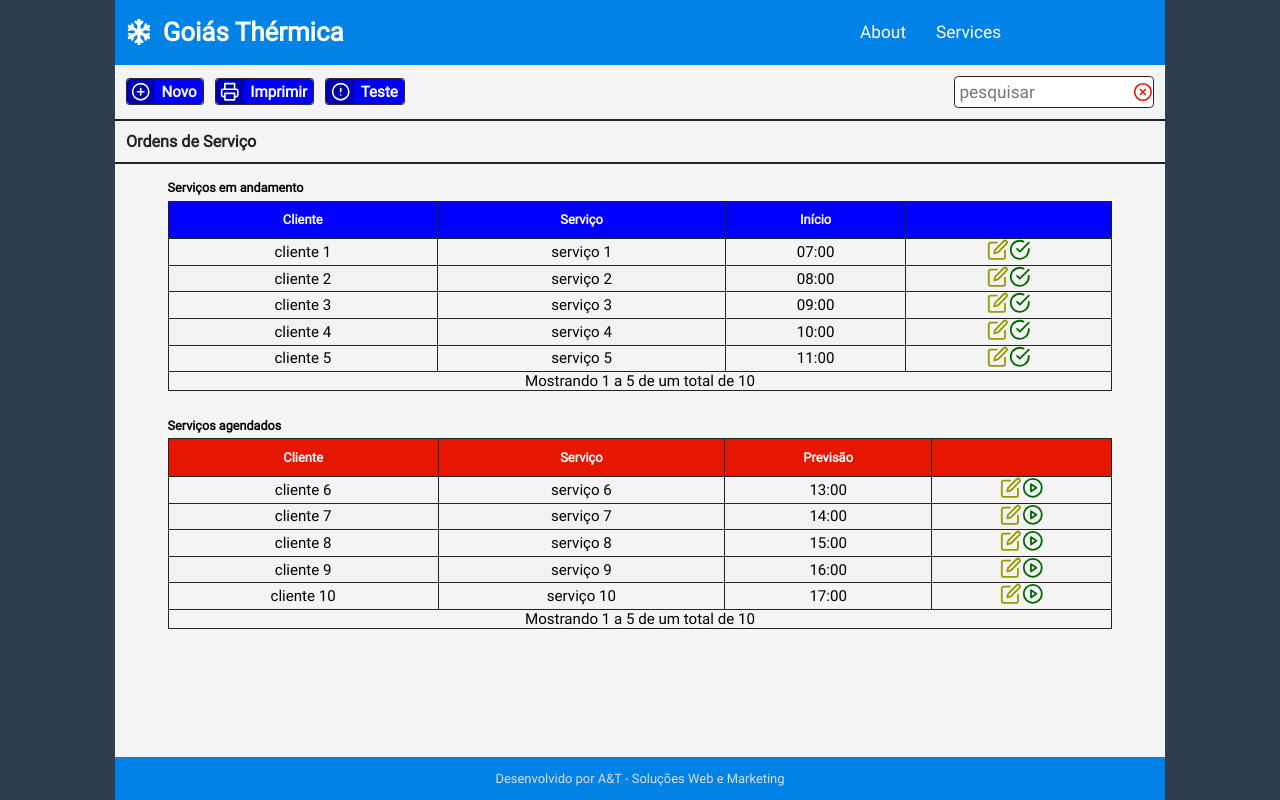
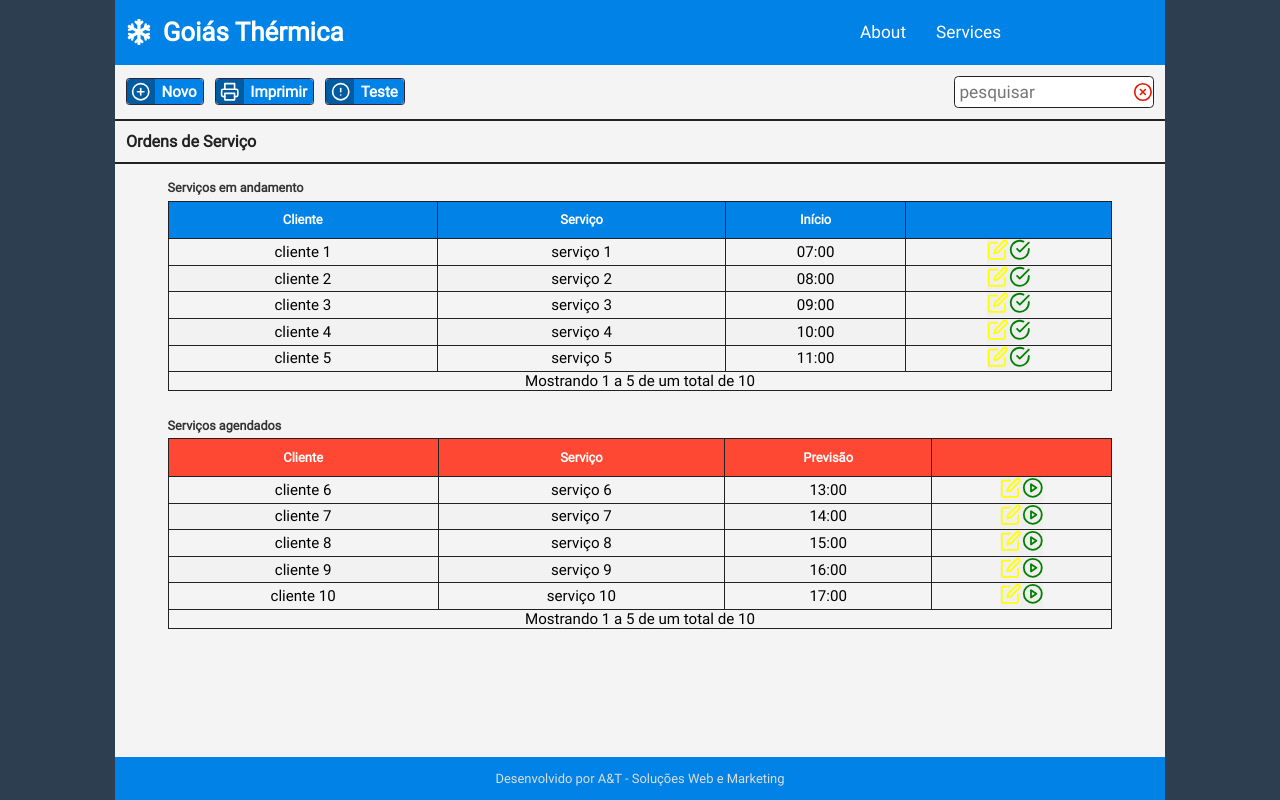
Before and after one commit to andredavid1/goiasthermica, a React (Create React App) app: page / in a window 1280 px wide. Built offline with nearby package versions, Linux system fonts and the light colour scheme.

Commit message:
refactor: improving colors tables

```diff
--- a/src/pages/Home/index.tsx
+++ b/src/pages/Home/index.tsx
@@ -1,4 +1,3 @@
-import { shade } from 'polished';
 import React from 'react';
 import {
   FiAlertCircle,
@@ -78,8 +77,12 @@ const Home: React.FC = () => (
             <td>serviço 1</td>
             <td>07:00</td>
             <td>
-              <FiEdit color={shade(0.4, 'yellow')} />
-              <FiCheckCircle color={shade(0.2, 'green')} />
+              <button className="warning" type="button">
+                <FiEdit />
+              </button>
+              <button className="success" type="button">
+                <FiCheckCircle />
+              </button>
             </td>
           </tr>
           <tr>
@@ -87,8 +90,12 @@ const Home: React.FC = () => (
             <td>serviço 2</td>
             <td>08:00</td>
             <td>
-              <FiEdit color={shade(0.4, 'yellow')} />
-              <FiCheckCircle color={shade(0.2, 'green')} />
+              <button className="warning" type="button">
+                <FiEdit />
+              </button>
+              <button className="success" type="button">
+                <FiCheckCircle />
+              </button>
             </td>
           </tr>
           <tr>
@@ -96,8 +103,12 @@ const Home: React.FC = () => (
             <td>serviço 3</td>
             <td>09:00</td>
             <td>
-              <FiEdit color={shade(0.4, 'yellow')} />
-              <FiCheckCircle color={shade(0.2, 'green')} />
+              <button className="warning" type="button">
+                <FiEdit />
+              </button>
+              <button className="success" type="button">
+                <FiCheckCircle />
+              </button>
             </td>
           </tr>
           <tr>
@@ -105,8 +116,12 @@ const Home: React.FC = () => (
             <td>serviço 4</td>
             <td>10:00</td>
             <td>
-              <FiEdit color={shade(0.4, 'yellow')} />
-              <FiCheckCircle color={shade(0.2, 'green')} />
+              <button className="warning" type="button">
+                <FiEdit />
+              </button>
+              <button className="success" type="button">
+                <FiCheckCircle />
+              </button>
             </td>
           </tr>
           <tr>
@@ -114,8 +129,12 @@ const Home: React.FC = () => (
             <td>serviço 5</td>
             <td>11:00</td>
             <td>
-              <FiEdit color={shade(0.4, 'yellow')} />
-              <FiCheckCircle color={shade(0.2, 'green')} />
+              <button className="warning" type="button">
+                <FiEdit />
+              </button>
+              <button className="success" type="button">
+                <FiCheckCircle />
+              </button>
             </td>
           </tr>
         </tbody>
@@ -145,8 +164,12 @@ const Home: React.FC = () => (
             <td>serviço 6</td>
             <td>13:00</td>
             <td>
-              <FiEdit color={shade(0.4, 'yellow')} />
-              <FiPlayCircle color={shade(0.2, 'green')} />
+              <button className="warning" type="button">
+                <FiEdit />
+              </button>
+              <button className="success" type="button">
+                <FiPlayCircle />
+              </button>
             </td>
           </tr>
           <tr>
@@ -154,8 +177,12 @@ const Home: React.FC = () => (
             <td>serviço 7</td>
             <td>14:00</td>
             <td>
-              <FiEdit color={shade(0.4, 'yellow')} />
-              <FiPlayCircle color={shade(0.2, 'green')} />
+              <button className="warning" type="button">
+                <FiEdit />
+              </button>
+              <button className="success" type="button">
+                <FiPlayCircle />
+              </button>
             </td>
           </tr>
           <tr>
@@ -163,8 +190,12 @@ const Home: React.FC = () => (
             <td>serviço 8</td>
             <td>15:00</td>
             <td>
-              <FiEdit color={shade(0.4, 'yellow')} />
-              <FiPlayCircle color={shade(0.2, 'green')} />
+              <button className="warning" type="button">
+                <FiEdit />
+              </button>
+              <button className="success" type="button">
+                <FiPlayCircle />
+              </button>
             </td>
           </tr>
           <tr>
@@ -172,8 +203,12 @@ const Home: React.FC = () => (
             <td>serviço 9</td>
             <td>16:00</td>
             <td>
-              <FiEdit color={shade(0.4, 'yellow')} />
-              <FiPlayCircle color={shade(0.2, 'green')} />
+              <button className="warning" type="button">
+                <FiEdit />
+              </button>
+              <button className="success" type="button">
+                <FiPlayCircle />
+              </button>
             </td>
           </tr>
           <tr>
@@ -181,8 +216,12 @@ const Home: React.FC = () => (
             <td>serviço 10</td>
             <td>17:00</td>
             <td>
-              <FiEdit color={shade(0.4, 'yellow')} />
-              <FiPlayCircle color={shade(0.2, 'green')} />
+              <button className="warning" type="button">
+                <FiEdit />
+              </button>
+              <button className="success" type="button">
+                <FiPlayCircle />
+              </button>
             </td>
           </tr>
         </tbody>
--- a/src/pages/Home/styles.ts
+++ b/src/pages/Home/styles.ts
@@ -1,5 +1,5 @@
 import styled from 'styled-components';
-import { shade } from 'polished';
+import { lighten, shade } from 'polished';
 
 export const Container = styled.div`
   display: flex;
@@ -49,7 +49,7 @@ export const Button = styled.button`
 
 export const BtnIcon = styled.span`
   align-items: center;
-  background-color: ${shade(0.3, '#00f')};
+  background-color: ${shade(0.3, '#0082e6')};
   border-bottom-left-radius: 0.3rem;
   border-top-left-radius: 0.3rem;
   color: #fff;
@@ -65,7 +65,7 @@ export const BtnIcon = styled.span`
 
 export const BtnText = styled.span`
   align-items: center;
-  background-color: #00f;
+  background-color: #0082e6;
   border-bottom-right-radius: 0.3rem;
   border-top-right-radius: 0.3rem;
   color: #fff;
@@ -150,6 +150,7 @@ export const Table = styled.section`
   h3 {
     width: 90%;
     margin: 0.5rem auto;
+    color: #333;
   }
 `;
 
@@ -174,7 +175,7 @@ export const Running = styled.table`
 
   th {
     padding: 1rem 0;
-    background-color: #00f;
+    background-color: #0082e6;
     color: white;
     font-size: 1.2rem;
   }
@@ -182,8 +183,40 @@ export const Running = styled.table`
   td {
     font-size: 1.4rem;
 
-    > svg {
-      font-size: 2rem;
+    > button {
+      background-color: none;
+      border: none;
+      cursor: pointer;
+      outline: none;
+      transition: color 0.4s;
+
+      > svg {
+        font-size: 2rem;
+      }
+
+      &.success {
+        color: green;
+
+        &:hover {
+          color: ${shade(0.3, 'green')};
+        }
+      }
+
+      &.warning {
+        color: yellow;
+
+        &:hover {
+          color: ${shade(0.3, 'yellow')};
+        }
+      }
+
+      &.danger {
+        color: red;
+
+        &:hover {
+          color: ${shade(0.3, 'red')};
+        }
+      }
     }
   }
 `;
@@ -209,7 +242,7 @@ export const Scheduled = styled.table`
 
   th {
     padding: 1rem 0;
-    background-color: #e61700;
+    background-color: ${lighten(0.15, '#e61700')};
     color: white;
     font-size: 1.2rem;
   }
@@ -217,8 +250,40 @@ export const Scheduled = styled.table`
   td {
     font-size: 1.4rem;
 
-    > svg {
-      font-size: 2rem;
+    > button {
+      background-color: none;
+      border: none;
+      cursor: pointer;
+      outline: none;
+      transition: color 0.4s;
+
+      > svg {
+        font-size: 2rem;
+      }
+
+      &.success {
+        color: green;
+
+        &:hover {
+          color: ${shade(0.5, 'green')};
+        }
+      }
+
+      &.warning {
+        color: yellow;
+
+        &:hover {
+          color: ${shade(0.3, 'yellow')};
+        }
+      }
+
+      &.danger {
+        color: red;
+
+        &:hover {
+          color: ${shade(0.3, 'red')};
+        }
+      }
     }
   }
 `;
```
